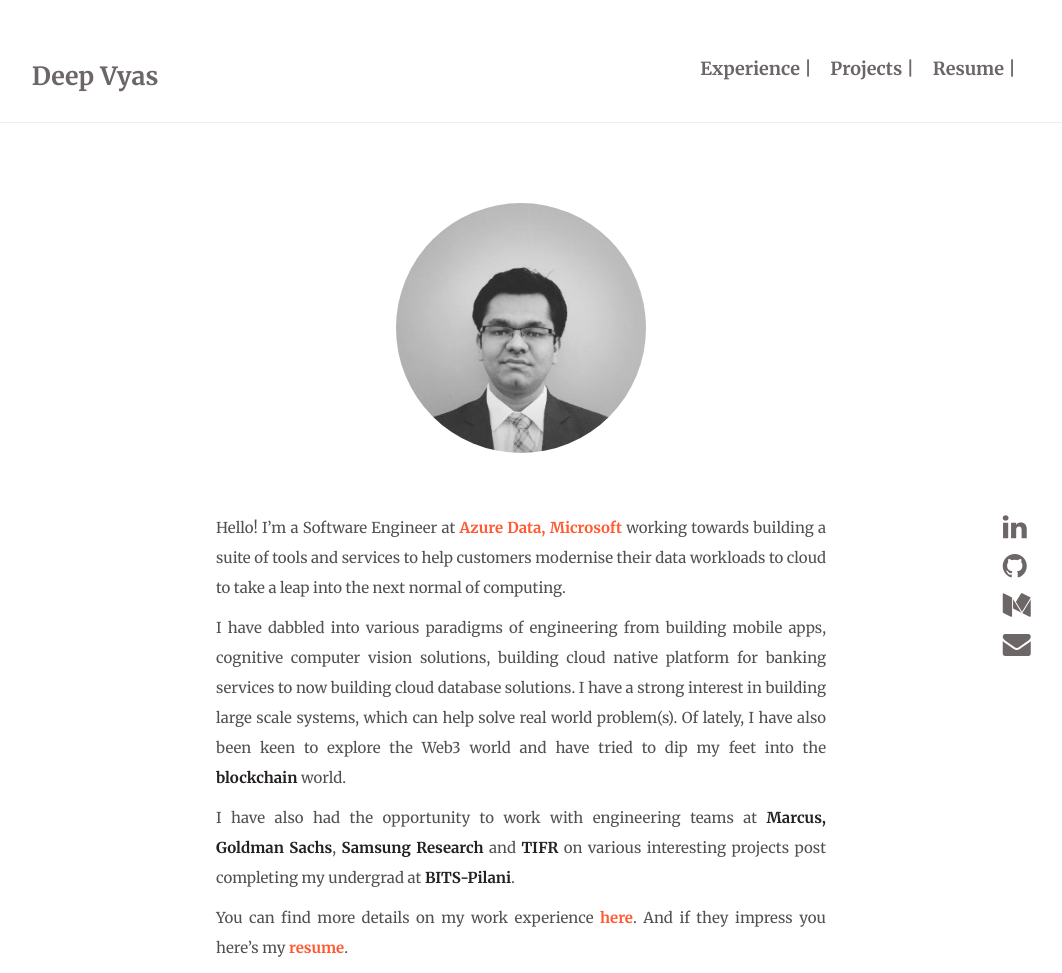
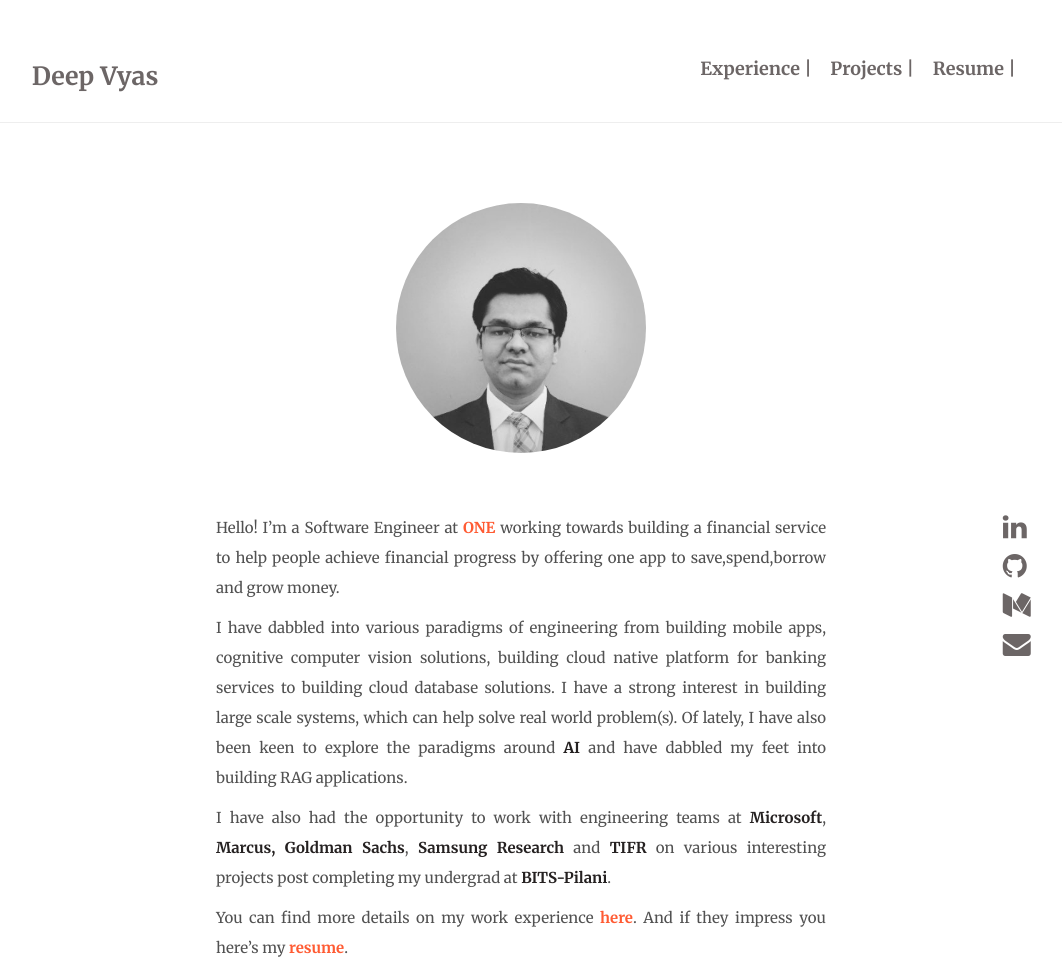
Before and after one commit to deepvyas/deepvyas.github.io, a Jekyll site: the page built from index.md, in a window 1280 px wide. Shown: the whole page, without its empty margins (119-1181 px from the left). Built offline with Jekyll 4.4.1, drawn with Linux system fonts in a browser that asks for light colours; nearby versions of some CDN libraries.

Commit message:
update home page

```diff
--- a/index.md
+++ b/index.md
@@ -1,10 +1,10 @@
 ---
 layout : home
 ---
-Hello! I’m a Software Engineer at [Azure Data, Microsoft](https://azure.microsoft.com/en-in/) working towards building a suite of tools and services to help customers modernise their data workloads to cloud to take a leap into the next normal of computing.
+Hello! I’m a Software Engineer at [ONE](https://www.one.app/) working towards building a financial service to help people achieve financial progress by offering one app to save,spend,borrow and grow money.
 
-I have dabbled into various paradigms of engineering from building mobile apps, cognitive computer vision solutions, building cloud native platform for banking services to now building cloud database solutions. I have a strong interest in building large scale systems, which can help solve real world problem(s). Of lately, I have also been keen to explore the Web3 world and have tried to dip my feet into the **blockchain** world.
+I have dabbled into various paradigms of engineering from building mobile apps, cognitive computer vision solutions, building cloud native platform for banking services to building cloud database solutions. I have a strong interest in building large scale systems, which can help solve real world problem(s). Of lately, I have also been keen to explore the paradigms around **AI** and have dabbled my feet into building RAG applications.
 
-I have also had the opportunity to work with engineering teams at **Marcus, Goldman Sachs**, **Samsung Research** and **TIFR** on various interesting projects post completing my undergrad at **BITS-Pilani**.
+I have also had the opportunity to work with engineering teams at **Microsoft**, **Marcus, Goldman Sachs**, **Samsung Research** and **TIFR** on various interesting projects post completing my undergrad at **BITS-Pilani**.
 
 You can find more details on my work experience [here](./experience). And if they impress you here's my [resume](./resume.pdf).
```
